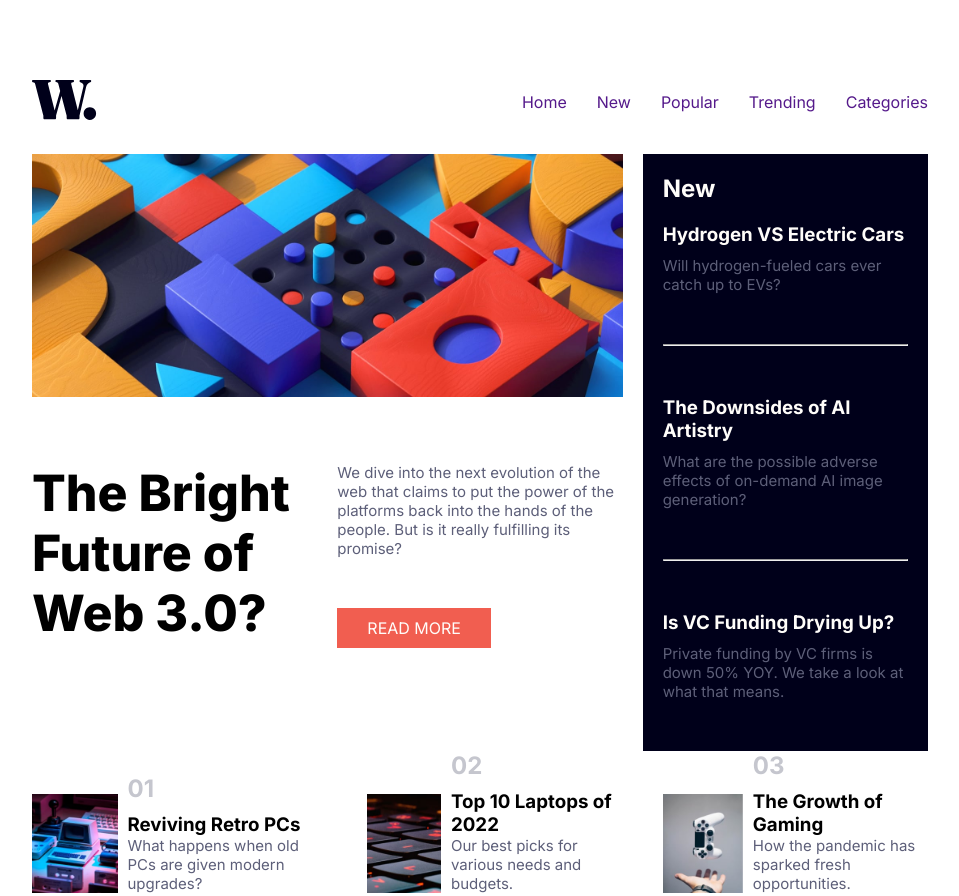
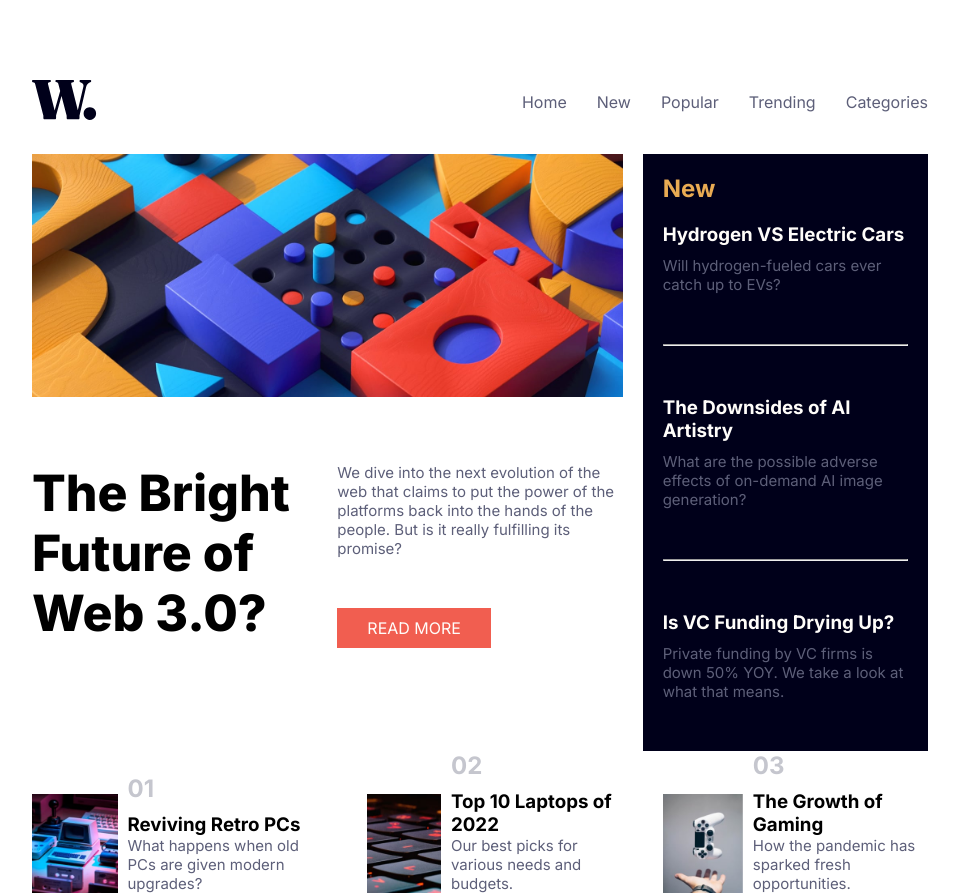
Before and after one commit to imoleBytes/Frontend-Mentor-News-homepage, a plain HTML site: page index.html in a window 1280 px wide. Shown: the top 896 px of the page, without its empty margins (160-1119 px from the left). Drawn offline with Linux system fonts and the light colour scheme.

Commit message:
styles chged

```diff
--- a/style.css
+++ b/style.css
@@ -34,6 +34,9 @@ nav ul{
     display: flex;
     gap: 30px;
 
+}
+li a{
+    color: hsl(236, 13%, 42%);
 }
 main{
     /* width: 100%; */
@@ -93,7 +96,7 @@ aside{
 }
 
 aside h2{
-    /* color: hsl(35, 77%, 62%); */
+    color: hsl(35, 77%, 62%);
     font-weight: 700;
     margin-bottom: 20px;
 }
```
